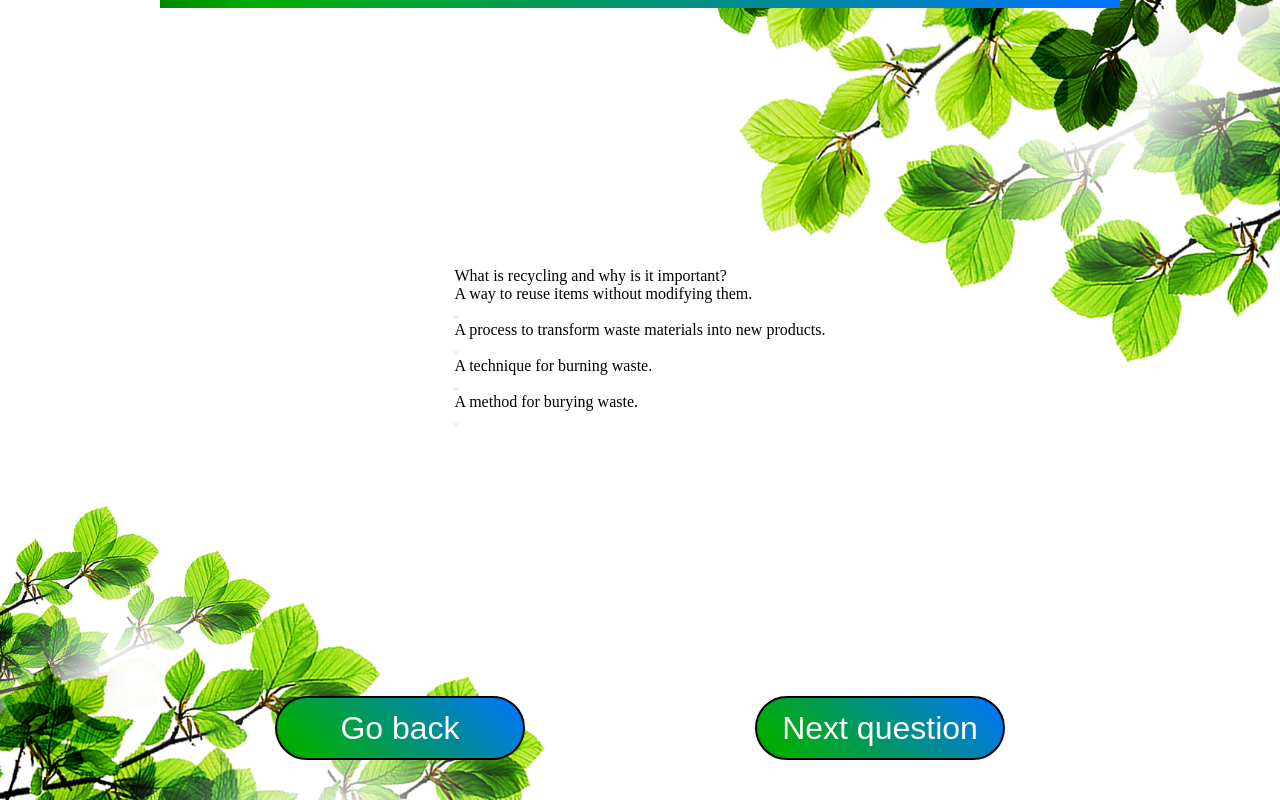
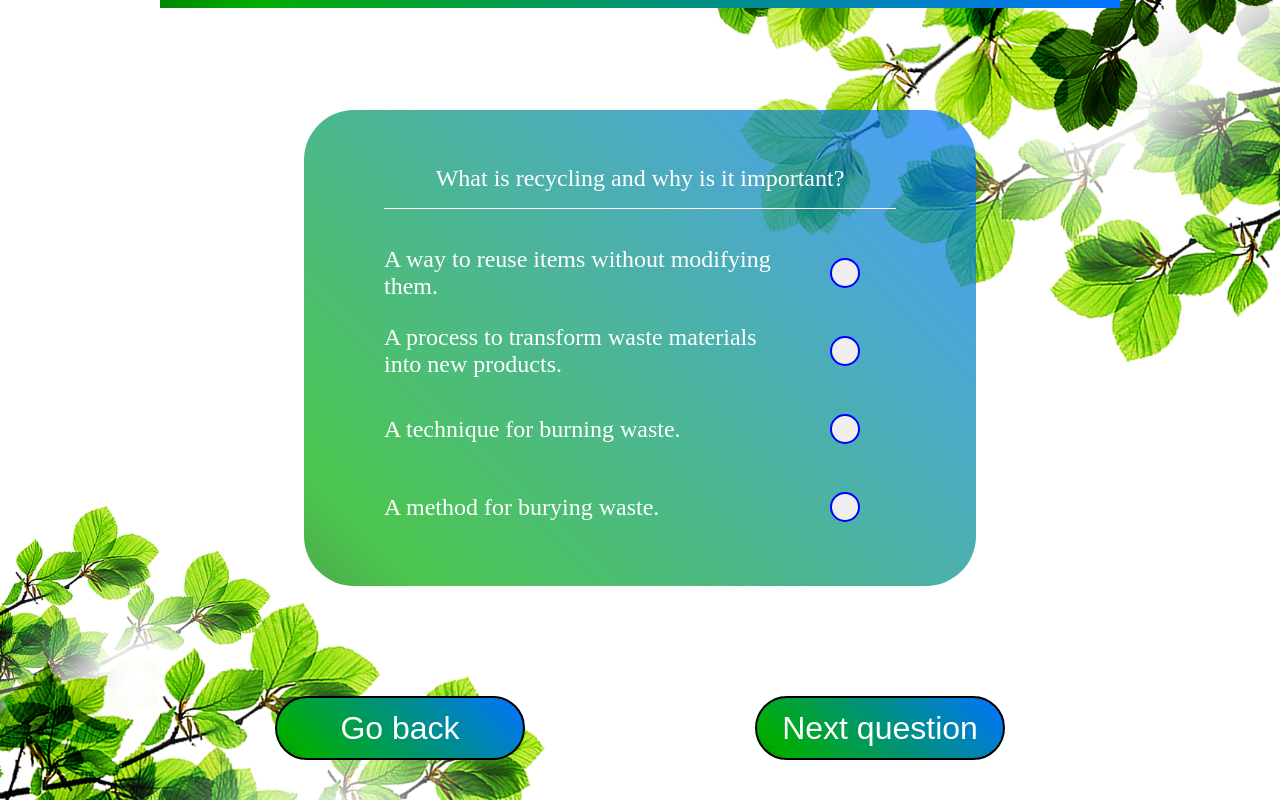
Before and after one commit to eliab256/progetto-Typescript-e-React-di-Elia-Bordoni, a React (Vite) app: page / in a window 1280 px wide. Both pictures are taken after a click on the button "Quiz Start". Built offline with nearby package versions, Linux system fonts and the light colour scheme.

Commit message:
creazioen stile card quiz

```diff
--- a/src/Components/QuizCard.tsx
+++ b/src/Components/QuizCard.tsx
@@ -1,4 +1,6 @@
 import { QuizData } from "../Data/DataQuiz"
+
+import "../assets/Styles/QuizCard.css"
 
 interface QuizCardProps {
     quiz: QuizData;
--- a/src/Components/QuizPages.tsx
+++ b/src/Components/QuizPages.tsx
@@ -11,7 +11,7 @@ import { nextQuestion, prevQuestion } from '../Store/QuizState';
 
 const QuizPages: React.FC = () => {
 
-    const isQuizStarted = useSelector((state:RootState) => state.quizState.quizIsStarted);
+//  const isQuizStarted = useSelector((state:RootState) => state.quizState.quizIsStarted);
     const QuestionNumber = useSelector((state:RootState) =>state.quizState.questionNum);
 
     const dispatch: AppDispatch = useDispatch();
--- a/src/assets/Styles/QuizCard.css
+++ b/src/assets/Styles/QuizCard.css
@@ -1,6 +1,63 @@
 .card{
     display: flex;
-    height: 800px;
-    width: 400px;
-    background: linear-gradient(45deg,rgba(0, 135, 2, 0.8)0%,rgb(0, 174, 3,0.8)10%,rgb(0, 115, 255,0.8)100%);
+    flex-direction: column;
+    height: 70%;
+    width: 70%;
+    background: linear-gradient(45deg,rgba(0, 135, 2, 0.7)0%,rgb(0, 174, 3,0.7)10%,rgb(0, 115, 255,0.7)100%);
+    color: rgb(255, 255, 255);
+    border-radius: 50px;
+    padding-top: 40px;
+    padding-left: 80px;
+    padding-right: 80px;
+    padding-bottom: 40px;
+    font-size: x-large;
 }
+
+.question{
+    width: 100%;
+    height: 15% ;
+    margin-bottom: 5%;
+    border-bottom:  rgb(255, 255, 255) solid 1px;
+    display: flex;
+    align-items: center;
+    justify-content: center;
+
+}
+
+.answers{
+    width: 100%;
+    height: 20%;
+    display: flex;
+}
+
+.questionText{
+    width: 80%;
+    height: 100%;
+    display: flex;
+    align-items: center;
+}
+
+.answerButton{
+    height: 100%;
+    width: 20%;
+    display: flex;
+    align-items: center;
+    justify-content: center;
+}
+
+.answerButton button{
+    height: 30px;
+    width: 30px;
+    border-radius: 30px;
+    border: 2px solid blue;
+}
+
+.answerButton button:hover{
+    background-color: rgba(72, 236, 72, 0.422);
+    border: 3px solid blue
+}
+
+.answerButton button:active{
+    background-color: rgb(72, 236, 72);
+    border: 3px solid blue
+}
```
